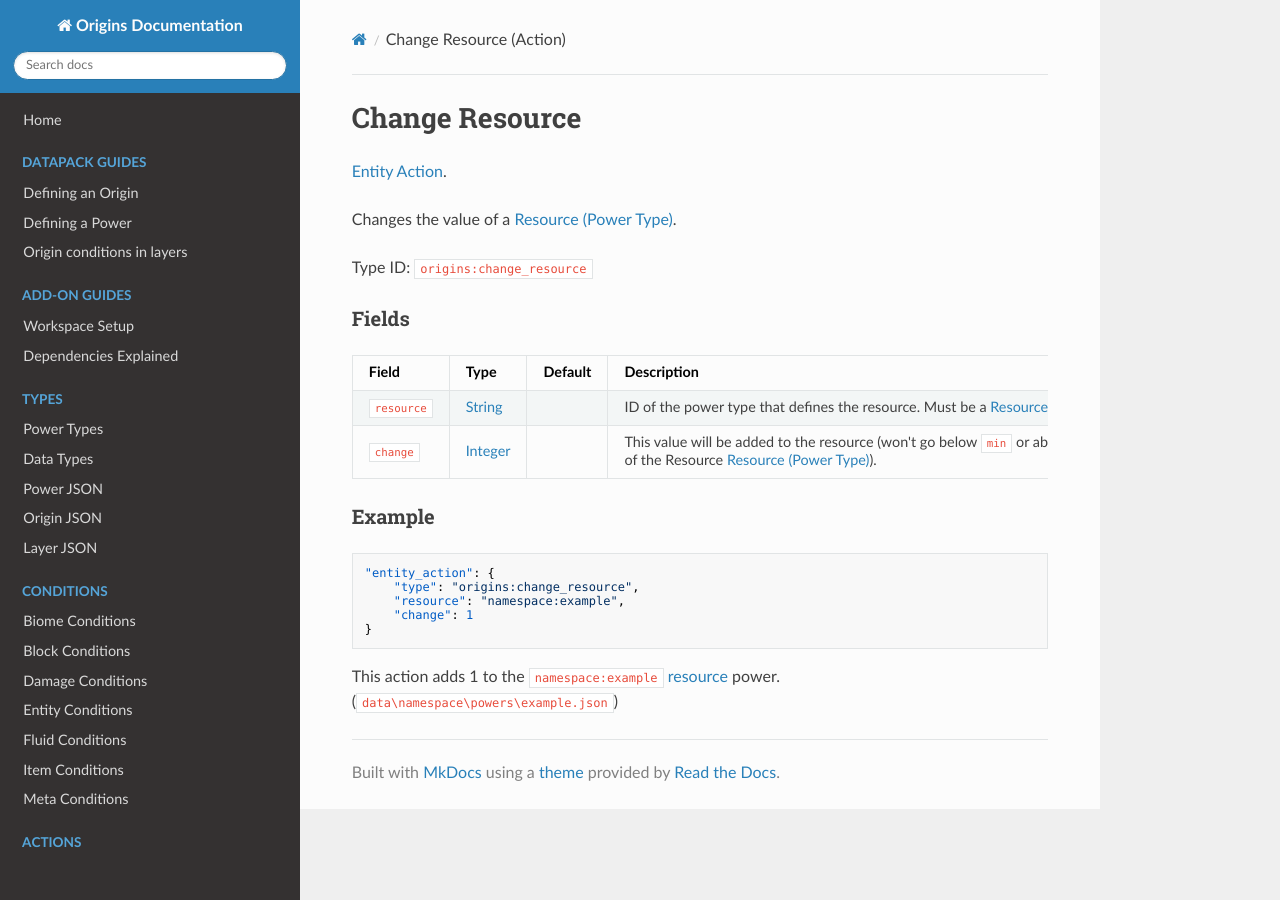
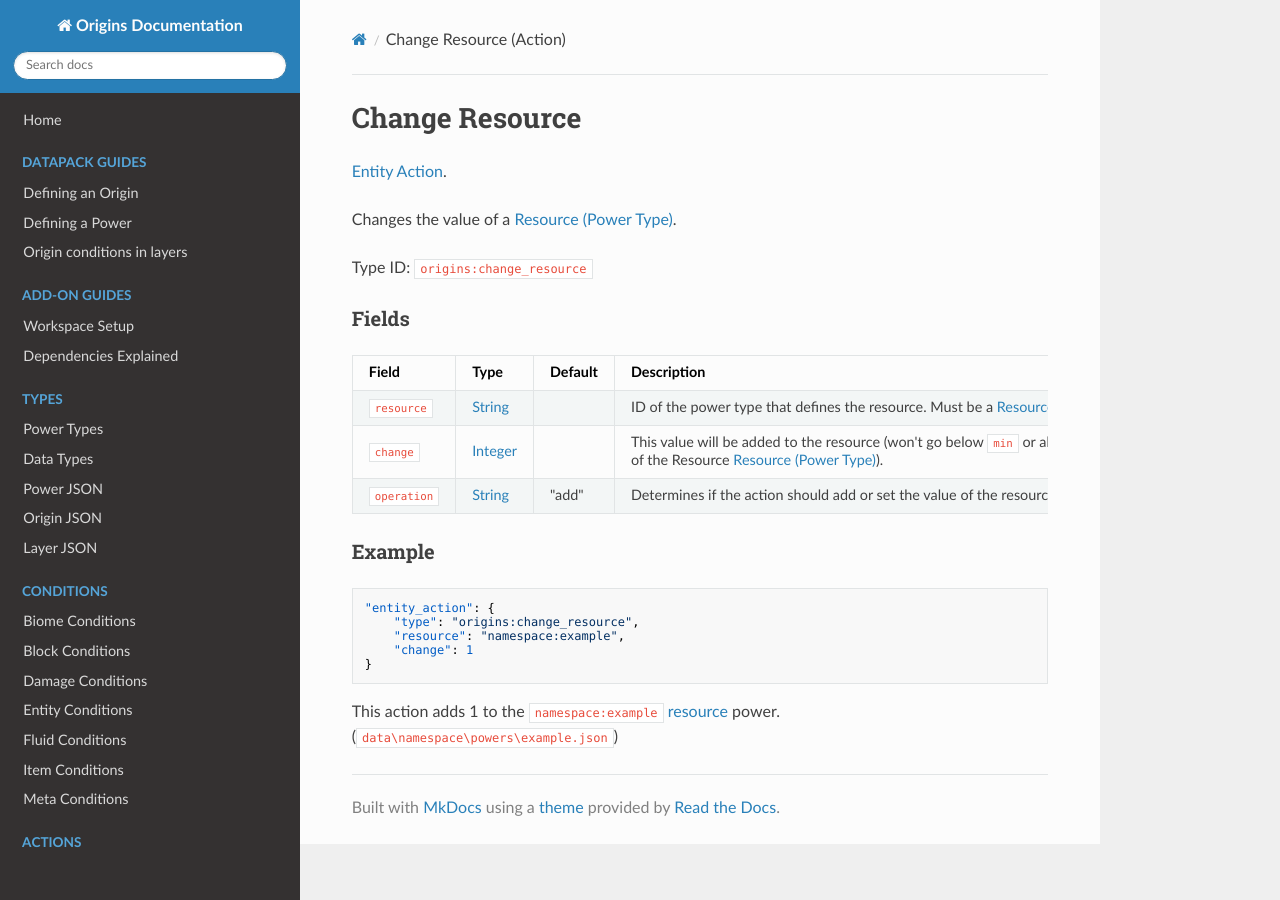
Before and after one commit to apace100/origins-docs, an MkDocs documentation site: the page built from docs/entity_actions/change_resource.md, in a window 1280 px wide. Built offline with MkDocs 1.6.1, drawn with Linux system fonts in a browser that asks for light colours; nearby versions of some CDN libraries.

Commit message:
Updated `change_resource.md` To include the new `operation` string field

````diff
--- a/docs/entity_actions/change_resource.md
+++ b/docs/entity_actions/change_resource.md
@@ -16,6 +16,7 @@ Field  | Type | Default | Description
 -------|------|---------|-------------
 `resource` | [String](../data_types/string.md) |  | ID of the power type that defines the resource. Must be a [Resource (Power Type)](../power_types/resource.md) which exists on the player.
 `change` | [Integer](../data_types/integer.md) |  | This value will be added to the resource (won't go below `min` or above `max` of the Resource [Resource (Power Type)](../power_types/resource.md)).
+`operation` | [String](../data_types/string.md) | "add" | Determines if the action should add or set the value of the resource. Accepts `"add"` or `"set"`.
 
 ### Example
 ```json
````
